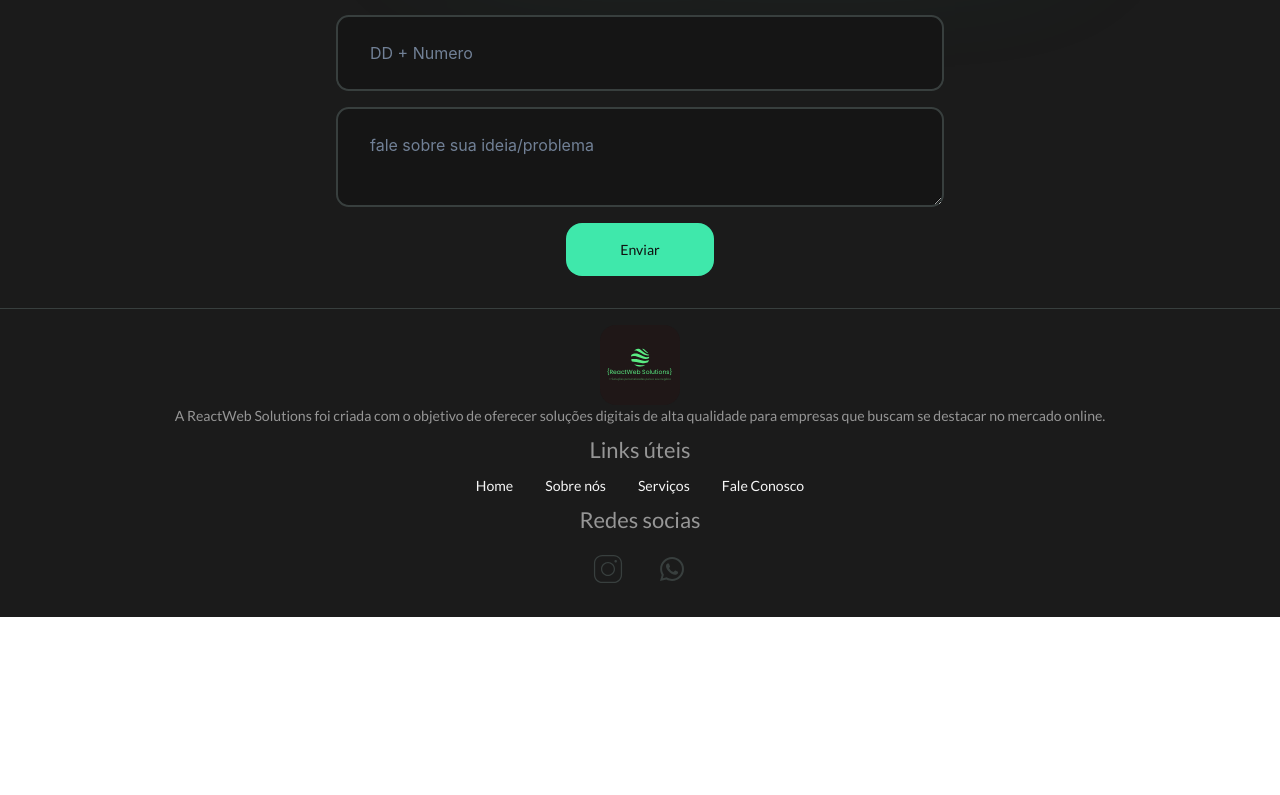
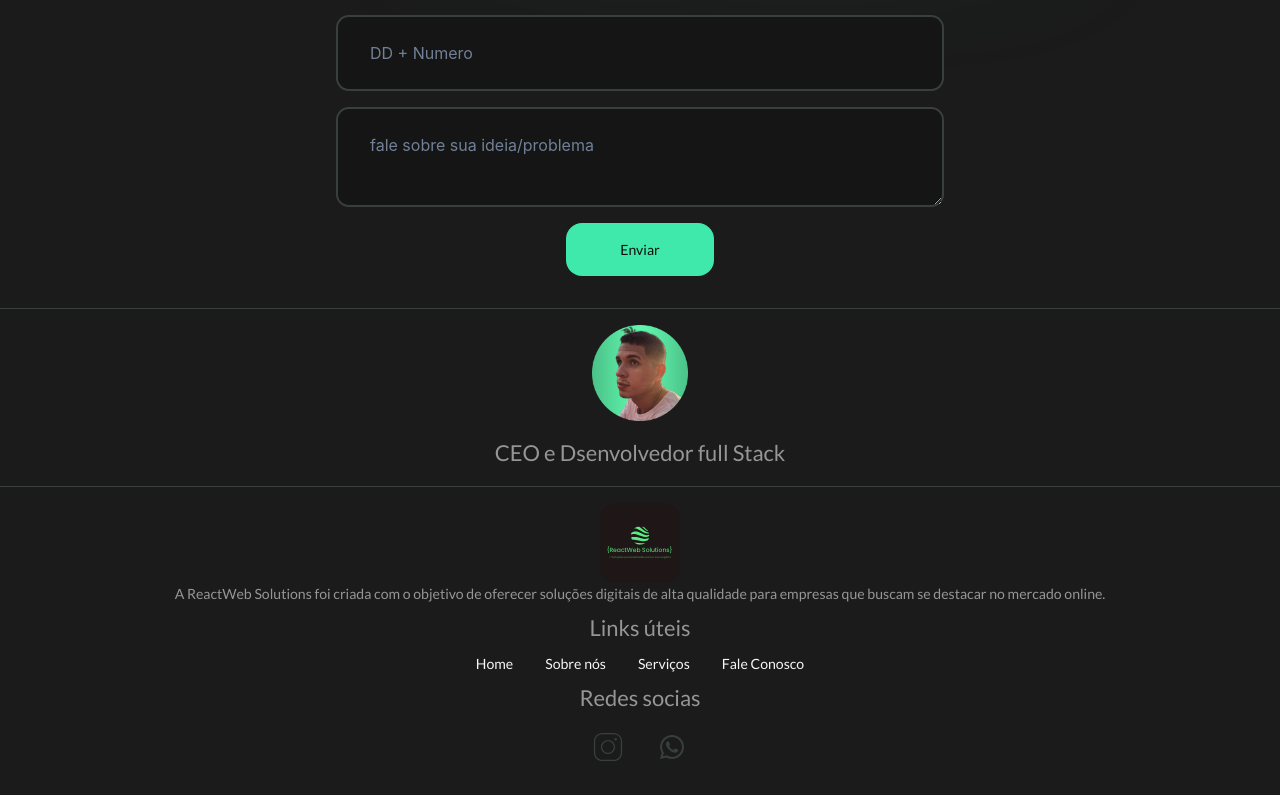
Before and after one commit to Yraffic/reactweb-solutions, a React (Create React App) app: page / in a window 1280 px wide. Shown: the part 2491-3286 px from the top of the page. Before the commit the page ends 3108 px from the top, so only its background shows below. Built offline with nearby package versions, Linux system fonts and the light colour scheme.

Commit message:
style: add component avatar

```diff
--- a/custom.d.ts
+++ b/custom.d.ts
@@ -2,3 +2,8 @@ declare module "*.svg" {
     const content: any;
     export default content;
 }
+
+declare module "*.png" {
+    const value: any;
+    export default value;
+}
--- /dev/null
+++ b/src/components/Avatar/index.tsx
@@ -0,0 +1,23 @@
+import './styles.scss'
+import yuriPng from '../../assets/yuri.png'
+
+export const Avatar = ()=>{
+    return (
+        <div className='
+            avatar
+            flex
+            align-items
+            justify-content
+            flex-direction
+        '>
+            <img
+            className='avatar-image'
+            src={yuriPng}
+            alt="foto ceo yuri"
+            />
+            <p>
+                CEO e Dsenvolvedor full Stack
+            </p>
+        </div>
+    )
+}
--- /dev/null
+++ b/src/components/Avatar/styles.scss
@@ -0,0 +1,12 @@
+.avatar{
+    width: 100vw;
+    gap: 1rem;
+
+    padding: 1rem;
+    border-top: 0.06rem solid var(--black-100);
+
+    .avatar-image{
+        width: 6rem;
+        height: 6rem;
+    }
+}
--- a/src/index.scss
+++ b/src/index.scss
@@ -32,10 +32,8 @@
 
 body {
   position: relative;
-  background-color: var(--color-background);
   font-family: var(--font-primary);
   color: var(--color-font-primary);
-  overflow-x: hidden;
 
   h1 {
     font-weight: var(--font-weight-bold);
--- a/src/pages/home/index.tsx
+++ b/src/pages/home/index.tsx
@@ -6,6 +6,7 @@ import { Forms } from '../../components/Form';
 import { Header } from '../../components/Header';
 import { Loader } from '../../components/Loader';
 import './styles.scss';
+import { Avatar } from '../../components/Avatar';
 
 
 export const Home = () => {
@@ -17,7 +18,8 @@ export const Home = () => {
 
   return (
     <Box
-    backgroundColor='#1B1B1B'
+      backgroundColor='#1B1B1B'
+      overflowX='hidden'
     >
       {
         isLoading ?
@@ -92,6 +94,13 @@ export const Home = () => {
                 </div>
               </section>
             </main>
+            <section className='
+                flex
+                align-items
+                justify-content
+            '>
+                <Avatar />
+            </section>
             <Footer />
           </>
       }
```
Also changed, not shown: src/assets/yuri.png (added).
